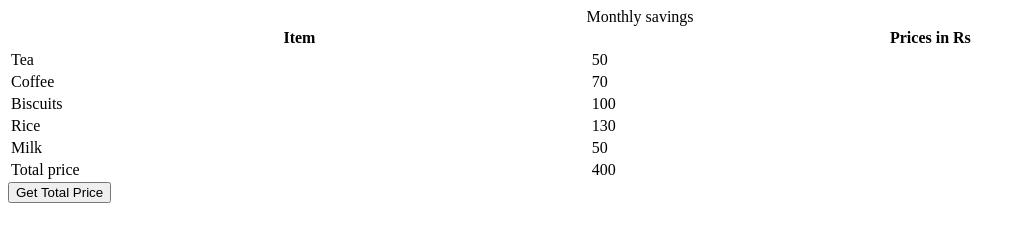
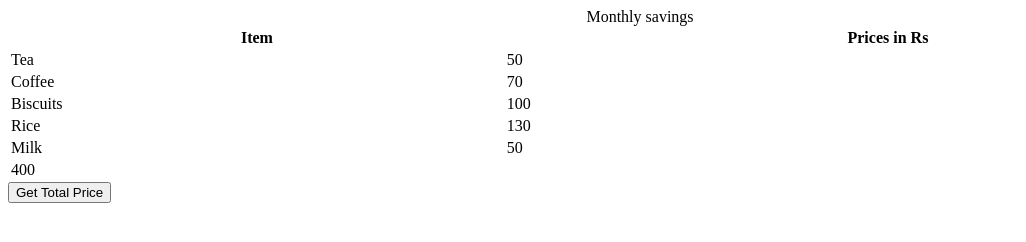
Before and after one commit to acciojob/grofers-checkout-2-Dipak1121, a website: page main.html in a window 1280 px wide. Both pictures are taken after a click on the button "Get Total Price". Shown: the whole page, without its empty margins (0-1026 px from the left). Drawn offline with Linux system fonts and the light colour scheme.

Commit message:
created a submission

```diff
--- a/main.html
+++ b/main.html
@@ -18,24 +18,24 @@
     </tr>
     <tr>
       <td class="item">Tea</td>
-      <td class="price" data-ns-test="prices">50</td>
+      <td data-ns-test="prices">50</td>
     </tr>
     <tr>
       <td class="item">Coffee</td>
-      <td class="price" data-ns-test="prices">70</td>
+      <td data-ns-test="prices">70</td>
     </tr>
     <tr>
       <td class="item">Biscuits</td>
-      <td class="price" data-ns-test="prices">100</td>
+      <td data-ns-test="prices">100</td>
     </tr>
     <tr>
       <td class="item">Rice</td>
-      <td class="price" data-ns-test="prices">130</td>
+      <td data-ns-test="prices">130</td>
     </tr>
 
 		    <tr>
       <td class="item">Milk</td>
-      <td class="price" data-ns-test="prices">50</td>
+      <td data-ns-test="prices">50</td>
     </tr>
 
   </table>
--- a/script.js
+++ b/script.js
@@ -3,23 +3,22 @@ const getSumBtn = document.createElement("button");
 getSumBtn.append("Get Total Price");
 document.body.appendChild(getSumBtn);
 const table = document.querySelector("table")
+function getSum() {
 	const price = document.querySelectorAll('[data-ns-test="prices"]')
-	const td = document.createElement("tr")
-    let tp = Array.from(price);
+	const tr = document.createElement("tr")
+	const td1 =  document.createElement("td");
+	// const td2 =  document.createElement("td");
 	let sum = 0;
-const getSum = () => {
-//Add your code here
+	for ( let i = 0; i < price.length; i++ ){
+		sum = sum + parseInt(price[i].innerText);
+	}
+	td1.innerText = sum;
+	tr.appendChild(td1);
+	table.appendChild(tr);
+}
 
 
-	tp.forEach((item)=>{
-         let a =parseInt(item.innerText)
-		sum += a
-	})
-	td.innerHTML = `<td>Total price</td>
- <td>${sum}</td>`
-	table.append(td)
-	// console.log(sum)
 
-};
+
 
 getSumBtn.addEventListener("click", getSum);
```
